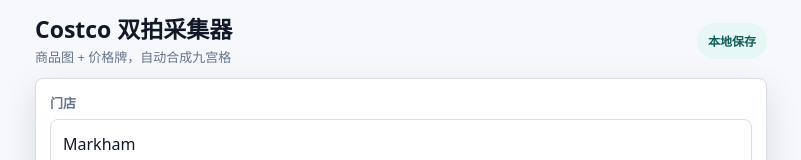
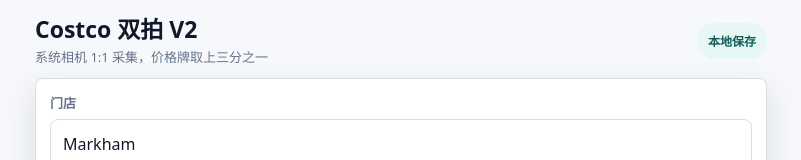
Before and after one commit to yangzongyuan672-maker/costco-double-shot-pwa, a website: page index.html in a window 1280 px wide. Shown: the top 160 px of the page, without its empty margins (239-1040 px from the left). Drawn offline with Linux system fonts and the light colour scheme.

Commit message:
Load V2 camera patch

```diff
--- a/index.html
+++ b/index.html
@@ -13,6 +13,7 @@
   </head>
   <body>
     <div id="app"></div>
+    <script src="./v2-camera-patch.js"></script>
     <script src="./frame-patch.js"></script>
     <script type="module" src="./app.js"></script>
   </body>
```
